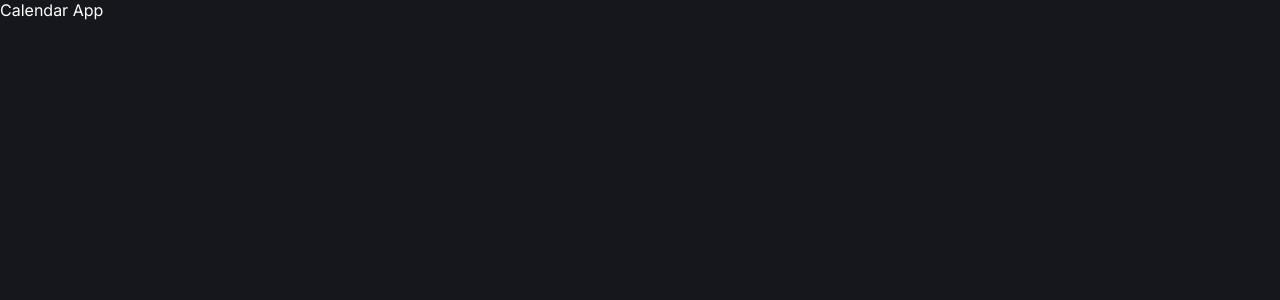
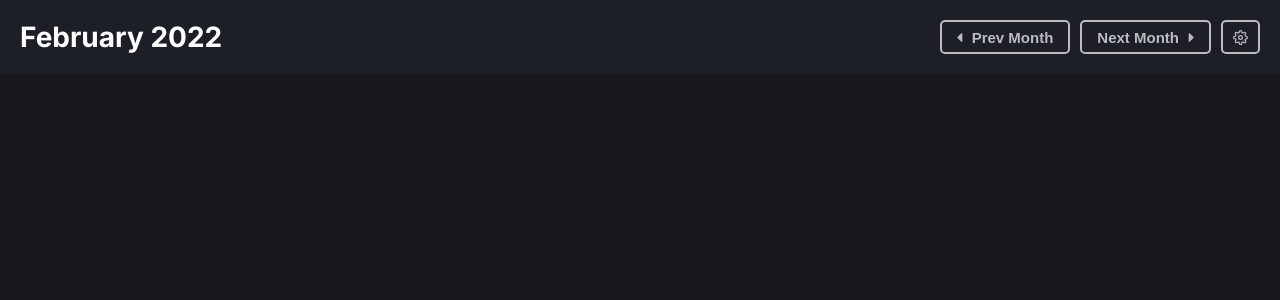
Before and after one commit to vladpolisuk/calendar-app, a Next.js app: page / in a window 1280 px wide. Shown: the top 300 px of the page. Built offline with nearby package versions, Linux system fonts and the light colour scheme.

Commit message:
feature: base header css layout ready

```diff
--- a/components/Calendar.tsx
+++ b/components/Calendar.tsx
@@ -1,5 +1,19 @@
 import React from 'react';
+import { CalendarHeader } from './CalendarHeader';
+import styled from 'styled-components';
+
+const CalendarStyled = styled.div`
+    display: flex;
+    flex-direction: column;
+    align-items: center;
+    justify-content: flex-start;
+    width: 100%;
+`;
 
 export const Calendar = () => {
-    return <main>Calendar App</main>
+    return (
+        <CalendarStyled>
+            <CalendarHeader />
+        </CalendarStyled>
+    )
 };
--- /dev/null
+++ b/components/CalendarHeader/HeaderActions/HeaderAction.tsx
@@ -0,0 +1,63 @@
+import React, { FC } from 'react';
+import styled from 'styled-components';
+
+const HeaderActionStyled = styled.li`
+    margin-right: 10px;
+    &:last-child { margin-right: 0 };
+    height: 34px;
+`;
+
+const ActionButtonStyled = styled.button`
+    display: flex;
+    align-items: center;
+    border: 2px solid #bbbbc0;
+    background: transparent;
+    color: #bbbbc0;
+    border-radius: 5px;
+    padding: 5px 10px;
+    font-size: 15px;
+    font-weight: 700;
+    height: 100%;
+    &:hover { color: white; border-color: white; };
+    &:active { transform: scale(.95) };
+`;
+
+const ActionTextStyled = styled.p`margin: 0 5px;`;
+
+interface Props {
+    text?: string;
+    icon?: JSX.Element;
+    iconPosition?: 'left' | 'right' | 'center';
+}
+
+const buttonsDirections = {
+    'left': (icon: JSX.Element | undefined, text: string) => {
+        return <>
+            {icon}
+            <ActionTextStyled>
+                {text}
+            </ActionTextStyled>
+        </>
+    },
+
+    'right': (icon: JSX.Element | undefined, text: string) => {
+        return <>
+            <ActionTextStyled>
+                {text}
+            </ActionTextStyled>
+            {icon}
+        </>
+    },
+
+    'center': (icon: JSX.Element | undefined) => icon
+}
+
+export const HeaderAction: FC<Props> = ({ text = '', icon, iconPosition = 'left' }) => {
+    return (
+        <HeaderActionStyled>
+            <ActionButtonStyled aria-label={`${text}`}>
+                {buttonsDirections[iconPosition](icon, text)}
+            </ActionButtonStyled>
+        </HeaderActionStyled>
+    )
+};
--- /dev/null
+++ b/components/CalendarHeader/HeaderActions/index.tsx
@@ -0,0 +1,21 @@
+import React from 'react';
+import styled from 'styled-components';
+import { HeaderAction } from './HeaderAction';
+import { FaCaretLeft, FaCaretRight } from 'react-icons/fa';
+import { FiSettings } from 'react-icons/fi';
+
+const HeaderActionsStyled = styled.ul`
+    display: flex;
+    justify-content: center;
+    align-items: center;
+`;
+
+export const HeaderActions = () => {
+    return (
+        <HeaderActionsStyled>
+            <HeaderAction text='Prev Month' icon={<FaCaretLeft />} iconPosition="left" />
+            <HeaderAction text='Next Month' icon={<FaCaretRight />} iconPosition="right" />
+            <HeaderAction icon={<FiSettings />} iconPosition='center' />
+        </HeaderActionsStyled>
+    )
+};
--- /dev/null
+++ b/components/CalendarHeader/HeaderTitle.tsx
@@ -0,0 +1,31 @@
+import moment from 'moment';
+import React, { useEffect } from 'react';
+import styled from 'styled-components';
+import { useAppDispatch, useAppSelector } from '../../hooks/store';
+import { setCurrentMonth, setCurrentYear } from '../../redux/reducer-calendar/actions';
+import { getCurrentMonth, getCurrentYear } from '../../redux/reducer-calendar/selectors';
+
+const HeaderTitleStyled = styled.h1`
+    font-size: 28px;
+    font-weight: 700;
+`;
+
+export const HeaderTitle = () => {
+    const currentMonth = useAppSelector(getCurrentMonth);
+    const currentYear = useAppSelector(getCurrentYear);
+
+    const dispatch = useAppDispatch();
+
+    useEffect(() => {
+        dispatch(setCurrentMonth());
+        dispatch(setCurrentYear());
+    }, [dispatch])
+
+    const currentMonthText = moment.months()[+currentMonth - 1];
+
+    return (
+        <HeaderTitleStyled>
+            {currentMonthText} {currentYear}
+        </HeaderTitleStyled>
+    )
+};
--- /dev/null
+++ b/components/CalendarHeader/index.tsx
@@ -0,0 +1,27 @@
+import React from 'react';
+import styled from 'styled-components';
+import { HeaderActions } from './HeaderActions';
+import { HeaderTitle } from './HeaderTitle';
+
+const CalendarHeaderStyled = styled.header`
+    width: 100%;
+    padding: 20px;
+    display: flex;
+    justify-content: space-between;
+    align-items: center;
+    position: sticky;
+    top: 0;
+    background: #1d1f27;
+    color: white;
+    margin-bottom: 20px;
+    z-index: 4;
+`;
+
+export const CalendarHeader = () => {
+    return (
+        <CalendarHeaderStyled>
+            <HeaderTitle />
+            <HeaderActions />
+        </CalendarHeaderStyled>
+    )
+};
--- a/package.json
+++ b/package.json
@@ -14,6 +14,7 @@
     "next": "12.0.10",
     "react": "17.0.2",
     "react-dom": "17.0.2",
+    "react-icons": "^4.3.1",
     "react-redux": "^7.2.6",
     "styled-components": "^5.3.3"
   },
```
Also changed, not shown: 1 other file (tests, documents, lock files or other folders).
